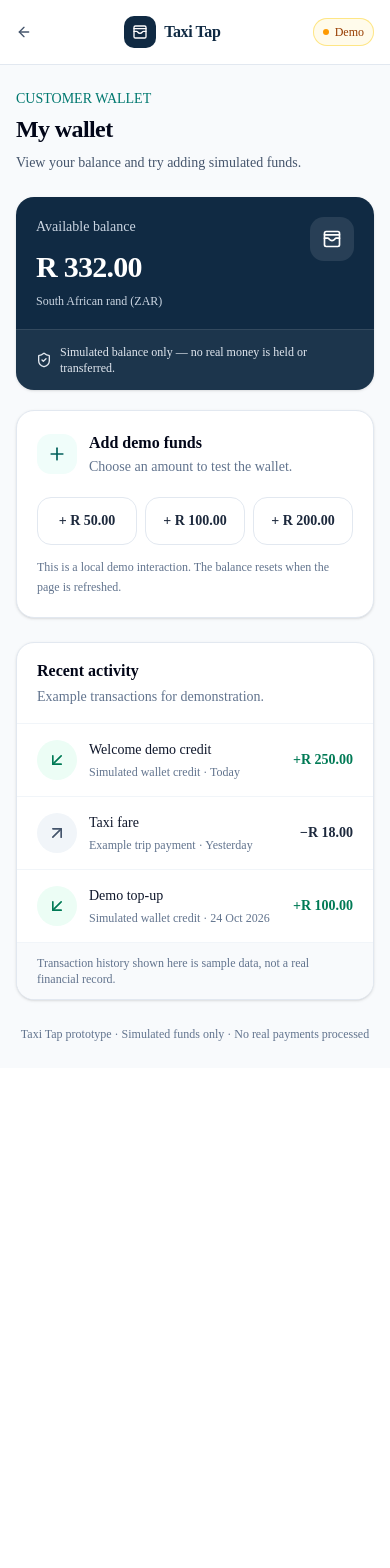
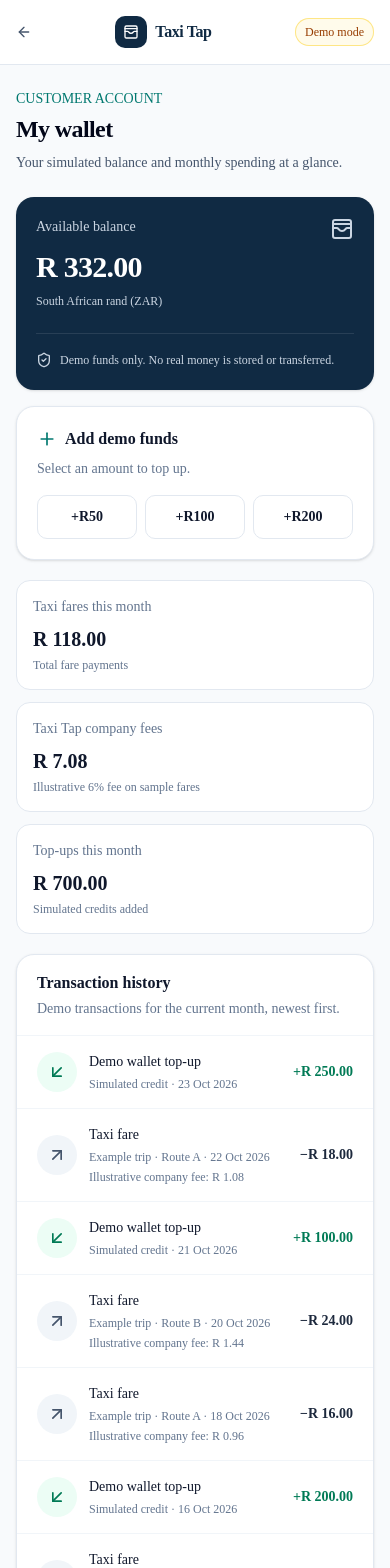
Before and after one commit to Taxi-Tap/taxi-tap, a Next.js app: page /wallet in a window 390 px wide. Shown: the top 1568 px of the page. Before the commit the page ends 1068 px from the top, so only its background shows below. Built offline with nearby package versions, Linux system fonts and the light colour scheme.

Commit message:
Persist demo wallet and add monthly transaction summaries

```diff
--- a/app/(customer)/wallet/page.tsx
+++ b/app/(customer)/wallet/page.tsx
@@ -1,204 +1,160 @@
 "use client";
 
 import Link from "next/link";
-import { useState } from "react";
-import {
-  ArrowDownLeft,
-  ArrowLeft,
-  ArrowUpRight,
-  CheckCircle2,
-  Clock3,
-  Plus,
-  ShieldCheck,
-  WalletCards,
-} from "lucide-react";
+import { useEffect, useMemo, useState } from "react";
+import { ArrowDownLeft, ArrowLeft, ArrowUpRight, CheckCircle2, Plus, ShieldCheck, WalletCards } from "lucide-react";
 
-type Activity = {
-  id: number;
-  title: string;
-  detail: string;
-  amount: number;
-  date: string;
-};
+type Activity = { id: number; title: string; detail: string; amount: number; fee: number; timestamp: string };
 
-const initialActivity: Activity[] = [
-  {
-    id: 1,
-    title: "Welcome demo credit",
-    detail: "Simulated wallet credit",
-    amount: 250,
-    date: "Today",
-  },
-  {
-    id: 2,
-    title: "Taxi fare",
-    detail: "Example trip payment",
-    amount: -18,
-    date: "Yesterday",
-  },
-  {
-    id: 3,
-    title: "Demo top-up",
-    detail: "Simulated wallet credit",
-    amount: 100,
-    date: "24 Oct 2026",
-  },
-];
+const STORAGE_KEY = "taxi-tap-demo-wallet-v1";
+const money = (value: number) => new Intl.NumberFormat("en-ZA", { style: "currency", currency: "ZAR" }).format(value);
+const dateLabel = (date: string) => new Date(date).toLocaleDateString("en-ZA", { day: "numeric", month: "short", year: "numeric" });
 
-const formatMoney = (amount: number) =>
-  new Intl.NumberFormat("en-ZA", {
-    style: "currency",
-    currency: "ZAR",
-    minimumFractionDigits: 2,
-  }).format(amount);
+function sampleActivity(): Activity[] {
+  const now = new Date();
+  const at = (daysAgo: number, hour: number) => {
+    const date = new Date(now);
+    date.setDate(date.getDate() - daysAgo);
+    date.setHours(hour, 0, 0, 0);
+    return date.toISOString();
+  };
+  return [
+    { id: 1, title: "Demo wallet top-up", detail: "Simulated credit", amount: 250, fee: 0, timestamp: at(0, 8) },
+    { id: 2, title: "Taxi fare", detail: "Example trip · Route A", amount: -18, fee: 1.08, timestamp: at(1, 7) },
+    { id: 3, title: "Demo wallet top-up", detail: "Simulated credit", amount: 100, fee: 0, timestamp: at(2, 9) },
+    { id: 4, title: "Taxi fare", detail: "Example trip · Route B", amount: -24, fee: 1.44, timestamp: at(3, 17) },
+    { id: 5, title: "Taxi fare", detail: "Example trip · Route A", amount: -16, fee: 0.96, timestamp: at(5, 8) },
+    { id: 6, title: "Demo wallet top-up", detail: "Simulated credit", amount: 200, fee: 0, timestamp: at(7, 12) },
+    { id: 7, title: "Taxi fare", detail: "Example trip · Route C", amount: -22, fee: 1.32, timestamp: at(9, 18) },
+    { id: 8, title: "Taxi fare", detail: "Example trip · Route B", amount: -18, fee: 1.08, timestamp: at(12, 7) },
+    { id: 9, title: "Taxi fare", detail: "Example trip · Route A", amount: -20, fee: 1.2, timestamp: at(16, 8) },
+    { id: 10, title: "Demo wallet top-up", detail: "Simulated credit", amount: 150, fee: 0, timestamp: at(20, 11) },
+    { id: 11, title: "Taxi fare", detail: "Example trip · Route C", amount: -15, fee: 0.9, timestamp: at(24, 17) },
+    { id: 12, title: "Taxi fare", detail: "Example trip · Route B", amount: -19, fee: 1.14, timestamp: at(28, 7) },
+  ].sort((a, b) => b.timestamp.localeCompare(a.timestamp));
+}
 
 export default function WalletPage() {
   const [balance, setBalance] = useState(332);
-  const [activity, setActivity] = useState(initialActivity);
+  const [activity, setActivity] = useState<Activity[]>([]);
   const [notice, setNotice] = useState("");
+  const [ready, setReady] = useState(false);
+
+  useEffect(() => {
+    try {
+      const saved = window.localStorage.getItem(STORAGE_KEY);
+      if (saved) {
+        const parsed = JSON.parse(saved) as { balance?: number; activity?: Activity[] };
+        if (typeof parsed.balance === "number" && Array.isArray(parsed.activity)) {
+          setBalance(parsed.balance);
+          setActivity(parsed.activity);
+        } else {
+          setActivity(sampleActivity());
+        }
+      } else {
+        const initial = sampleActivity();
+        const initialBalance = 332;
+        setBalance(initialBalance);
+        setActivity(initial);
+        window.localStorage.setItem(STORAGE_KEY, JSON.stringify({ balance: initialBalance, activity: initial }));
+      }
+    } catch {
+      setActivity(sampleActivity());
+      setNotice("Your browser storage is unavailable. Changes may not persist after refresh.");
+    }
+    setReady(true);
+  }, []);
+
+  useEffect(() => {
+    if (!ready) return;
+    try {
+      window.localStorage.setItem(STORAGE_KEY, JSON.stringify({ balance, activity }));
+    } catch {
+      setNotice("Your browser storage is unavailable. Changes may not persist after refresh.");
+    }
+  }, [balance, activity, ready]);
+
+  const monthStats = useMemo(() => {
+    const now = new Date();
+    const thisMonth = activity.filter((item) => {
+      const date = new Date(item.timestamp);
+      return date.getMonth() === now.getMonth() && date.getFullYear() === now.getFullYear();
+    });
+    const spent = thisMonth.reduce((sum, item) => sum + (item.amount < 0 ? Math.abs(item.amount) : 0), 0);
+    const fees = thisMonth.reduce((sum, item) => sum + item.fee, 0);
+    const topUps = thisMonth.reduce((sum, item) => sum + (item.amount > 0 ? item.amount : 0), 0);
+    return { spent, fees, topUps };
+  }, [activity]);
 
   function addDemoFunds(amount: number) {
+    const transaction: Activity = {
+      id: Date.now(),
+      title: "Demo wallet top-up",
+      detail: "Simulated funds added",
+      amount,
+      fee: 0,
+      timestamp: new Date().toISOString(),
+    };
     setBalance((current) => current + amount);
-    setActivity((current) => [
-      {
-        id: Date.now(),
-        title: "Demo top-up",
-        detail: "Simulated funds added",
-        amount,
-        date: "Just now",
-      },
-      ...current,
-    ]);
-    setNotice(`${formatMoney(amount)} in simulated funds added to your wallet.`);
+    setActivity((current) => [transaction, ...current]);
+    setNotice(`${money(amount)} in simulated funds added. Your demo balance is saved in this browser.`);
   }
 
   return (
     <main className="min-h-screen bg-slate-50 text-slate-900">
       <header className="border-b border-slate-200 bg-white">
         <div className="mx-auto flex h-16 max-w-5xl items-center justify-between px-4 sm:px-6">
-          <Link href="/" className="flex items-center gap-2 rounded-lg text-sm font-medium text-slate-600 hover:text-slate-950 focus-visible:outline-none focus-visible:ring-2 focus-visible:ring-teal-700">
-            <ArrowLeft aria-hidden="true" className="size-4" />
-            <span className="hidden sm:inline">Home</span>
-          </Link>
-          <Link href="/" className="flex items-center gap-2 font-semibold tracking-tight text-[#102a43]">
-            <span className="flex size-8 items-center justify-center rounded-lg bg-[#102a43] text-white">
-              <WalletCards aria-hidden="true" className="size-4" />
-            </span>
-            Taxi Tap
-          </Link>
-          <span className="inline-flex items-center gap-1.5 rounded-full bg-amber-50 px-2.5 py-1.5 text-xs font-medium text-amber-800 ring-1 ring-inset ring-amber-200">
-            <span className="size-1.5 rounded-full bg-amber-500" />
-            Demo
-          </span>
+          <Link href="/" className="flex items-center gap-2 text-sm font-medium text-slate-600 hover:text-slate-950"><ArrowLeft className="size-4" /> <span className="hidden sm:inline">Home</span></Link>
+          <Link href="/" className="flex items-center gap-2 font-semibold tracking-tight text-[#102a43]"><span className="flex size-8 items-center justify-center rounded-lg bg-[#102a43] text-white"><WalletCards className="size-4" /></span>Taxi Tap</Link>
+          <span className="rounded-full bg-amber-50 px-2.5 py-1.5 text-xs font-medium text-amber-800 ring-1 ring-inset ring-amber-200">Demo mode</span>
         </div>
       </header>
 
       <div className="mx-auto w-full max-w-5xl px-4 py-6 sm:px-6 sm:py-9">
         <div className="mb-6">
-          <p className="text-sm font-medium text-teal-700">CUSTOMER WALLET</p>
+          <p className="text-sm font-medium text-teal-700">CUSTOMER ACCOUNT</p>
           <h1 className="mt-1 text-2xl font-semibold tracking-tight text-slate-950 sm:text-3xl">My wallet</h1>
-          <p className="mt-2 text-sm text-slate-600">View your balance and try adding simulated funds.</p>
+          <p className="mt-2 text-sm text-slate-600">Your simulated balance and monthly spending at a glance.</p>
         </div>
 
-        <div className="grid gap-5 lg:grid-cols-[1.1fr_0.9fr]">
-          <section className="overflow-hidden rounded-2xl bg-[#102a43] text-white shadow-sm" aria-labelledby="balance-heading">
-            <div className="flex items-start justify-between p-5 sm:p-7">
-              <div>
-                <p className="text-sm font-medium text-slate-300">Available balance</p>
-                <h2 id="balance-heading" className="mt-3 text-3xl font-semibold tracking-tight sm:text-4xl">
-                  {formatMoney(balance)}
-                </h2>
-                <p className="mt-2 text-xs text-slate-300">South African rand (ZAR)</p>
-              </div>
-              <span className="flex size-11 items-center justify-center rounded-xl bg-white/10">
-                <WalletCards aria-hidden="true" className="size-5" />
-              </span>
+        <div className="grid gap-4 md:grid-cols-3">
+          <section className="rounded-2xl bg-[#102a43] p-5 text-white shadow-sm md:col-span-2 sm:p-7">
+            <div className="flex items-start justify-between">
+              <div><p className="text-sm text-slate-300">Available balance</p><h2 className="mt-3 text-3xl font-semibold tracking-tight sm:text-4xl">{money(balance)}</h2><p className="mt-2 text-xs text-slate-300">South African rand (ZAR)</p></div>
+              <WalletCards className="size-6 text-slate-300" />
             </div>
-            <div className="border-t border-white/10 bg-white/5 px-5 py-3.5 sm:px-7">
-              <div className="flex items-center gap-2 text-xs text-slate-200">
-                <ShieldCheck aria-hidden="true" className="size-4 shrink-0" />
-                Simulated balance only — no real money is held or transferred.
-              </div>
+            <div className="mt-6 flex items-start gap-2 border-t border-white/10 pt-4 text-xs leading-5 text-slate-300"><ShieldCheck className="mt-0.5 size-4 shrink-0" /> Demo funds only. No real money is stored or transferred.</div>
+          </section>
+          <section className="rounded-2xl border border-slate-200 bg-white p-5 shadow-sm sm:p-6">
+            <div className="flex items-center gap-2"><Plus className="size-5 text-teal-700" /><h2 className="font-semibold">Add demo funds</h2></div>
+            <p className="mt-2 text-sm text-slate-500">Select an amount to top up.</p>
+            <div className="mt-4 grid grid-cols-3 gap-2">
+              {[50, 100, 200].map((amount) => <button key={amount} type="button" onClick={() => addDemoFunds(amount)} className="min-h-11 rounded-lg border border-slate-200 px-2 text-sm font-semibold hover:border-teal-600 hover:bg-teal-50 focus-visible:outline-none focus-visible:ring-2 focus-visible:ring-teal-700">+R{amount}</button>)}
             </div>
-          </section>
-
-          <section className="rounded-2xl border border-slate-200 bg-white p-5 shadow-sm sm:p-6" aria-labelledby="topup-heading">
-            <div className="flex items-center gap-3">
-              <span className="flex size-10 items-center justify-center rounded-xl bg-teal-50 text-teal-800">
-                <Plus aria-hidden="true" className="size-5" />
-              </span>
-              <div>
-                <h2 id="topup-heading" className="font-semibold text-slate-950">Add demo funds</h2>
-                <p className="mt-0.5 text-sm text-slate-500">Choose an amount to test the wallet.</p>
-              </div>
-            </div>
-
-            <div className="mt-5 grid grid-cols-3 gap-2">
-              {[50, 100, 200].map((amount) => (
-                <button
-                  key={amount}
-                  type="button"
-                  onClick={() => addDemoFunds(amount)}
-                  className="flex min-h-12 items-center justify-center rounded-xl border border-slate-200 bg-white px-2 text-sm font-semibold text-slate-800 transition-colors hover:border-teal-600 hover:bg-teal-50 hover:text-teal-900 focus-visible:outline-none focus-visible:ring-2 focus-visible:ring-teal-700 focus-visible:ring-offset-2"
-                >
-                  + {formatMoney(amount).replace(",00", "")}
-                </button>
-              ))}
-            </div>
-
-            <p className="mt-3 text-xs leading-5 text-slate-500">This is a local demo interaction. The balance resets when the page is refreshed.</p>
-            {notice ? (
-              <div role="status" className="mt-4 flex items-start gap-2 rounded-lg border border-emerald-200 bg-emerald-50 p-3 text-sm text-emerald-900">
-                <CheckCircle2 aria-hidden="true" className="mt-0.5 size-4 shrink-0" />
-                <span>{notice}</span>
-              </div>
-            ) : null}
+            {notice && <p role="status" className="mt-3 flex gap-2 rounded-lg bg-emerald-50 p-2.5 text-xs leading-5 text-emerald-900"><CheckCircle2 className="mt-0.5 size-4 shrink-0" />{notice}</p>}
           </section>
         </div>
 
-        <section className="mt-6 overflow-hidden rounded-2xl border border-slate-200 bg-white shadow-sm" aria-labelledby="activity-heading">
-          <div className="flex items-center justify-between border-b border-slate-100 px-5 py-4 sm:px-6">
-            <div>
-              <h2 id="activity-heading" className="font-semibold text-slate-950">Recent activity</h2>
-              <p className="mt-1 text-sm text-slate-500">Example transactions for demonstration.</p>
-            </div>
-            <span className="hidden items-center gap-1.5 text-xs text-slate-500 sm:inline-flex">
-              <Clock3 aria-hidden="true" className="size-3.5" />
-              Latest first
-            </span>
-          </div>
+        <section className="mt-5 grid gap-3 sm:grid-cols-3">
+          <div className="rounded-xl border border-slate-200 bg-white p-4"><p className="text-sm text-slate-500">Taxi fares this month</p><p className="mt-2 text-xl font-semibold">{money(monthStats.spent)}</p><p className="mt-1 text-xs text-slate-500">Total fare payments</p></div>
+          <div className="rounded-xl border border-slate-200 bg-white p-4"><p className="text-sm text-slate-500">Taxi Tap company fees</p><p className="mt-2 text-xl font-semibold">{money(monthStats.fees)}</p><p className="mt-1 text-xs text-slate-500">Illustrative 6% fee on sample fares</p></div>
+          <div className="rounded-xl border border-slate-200 bg-white p-4"><p className="text-sm text-slate-500">Top-ups this month</p><p className="mt-2 text-xl font-semibold">{money(monthStats.topUps)}</p><p className="mt-1 text-xs text-slate-500">Simulated credits added</p></div>
+        </section>
 
+        <section className="mt-5 overflow-hidden rounded-2xl border border-slate-200 bg-white shadow-sm">
+          <div className="border-b border-slate-100 px-5 py-4 sm:px-6"><h2 className="font-semibold">Transaction history</h2><p className="mt-1 text-sm text-slate-500">Demo transactions for the current month, newest first.</p></div>
           <ul className="divide-y divide-slate-100">
             {activity.map((item) => {
-              const isCredit = item.amount > 0;
-              return (
-                <li key={item.id} className="flex items-center gap-3 px-5 py-4 sm:gap-4 sm:px-6">
-                  <span className={`flex size-10 shrink-0 items-center justify-center rounded-full ${isCredit ? "bg-emerald-50 text-emerald-700" : "bg-slate-100 text-slate-600"}`}>
-                    {isCredit ? (
-                      <ArrowDownLeft aria-hidden="true" className="size-5" />
-                    ) : (
-                      <ArrowUpRight aria-hidden="true" className="size-5" />
-                    )}
-                  </span>
-                  <div className="min-w-0 flex-1">
-                    <p className="truncate text-sm font-medium text-slate-900">{item.title}</p>
-                    <p className="mt-1 text-xs text-slate-500">{item.detail} · {item.date}</p>
-                  </div>
-                  <p className={`shrink-0 text-sm font-semibold tabular-nums ${isCredit ? "text-emerald-700" : "text-slate-800"}`}>
-                    {isCredit ? "+" : "−"}{formatMoney(Math.abs(item.amount))}
-                  </p>
-                </li>
-              );
+              const credit = item.amount > 0;
+              return <li key={item.id} className="flex items-center gap-3 px-5 py-4 sm:gap-4 sm:px-6">
+                <span className={`flex size-10 shrink-0 items-center justify-center rounded-full ${credit ? "bg-emerald-50 text-emerald-700" : "bg-slate-100 text-slate-600"}`}>{credit ? <ArrowDownLeft className="size-5" /> : <ArrowUpRight className="size-5" />}</span>
+                <div className="min-w-0 flex-1"><p className="truncate text-sm font-medium">{item.title}</p><p className="mt-1 text-xs text-slate-500">{item.detail} · {dateLabel(item.timestamp)}</p>{!credit && <p className="mt-1 text-xs text-slate-500">Illustrative company fee: {money(item.fee)}</p>}</div>
+                <p className={`shrink-0 text-sm font-semibold tabular-nums ${credit ? "text-emerald-700" : "text-slate-800"}`}>{credit ? "+" : "−"}{money(Math.abs(item.amount))}</p>
+              </li>;
             })}
           </ul>
-          <div className="border-t border-slate-100 bg-slate-50 px-5 py-3 text-xs text-slate-500 sm:px-6">
-            Transaction history shown here is sample data, not a real financial record.
-          </div>
+          <div className="border-t border-slate-100 bg-slate-50 px-5 py-3 text-xs text-slate-500 sm:px-6">Sample transaction history and fee estimates only. The 6% fee is illustrative, not a confirmed Taxi Tap tariff.</div>
         </section>
-
-        <p className="mt-6 text-center text-xs leading-5 text-slate-500">
-          Taxi Tap prototype · Simulated funds only · No real payments processed
-        </p>
       </div>
     </main>
   );
```
